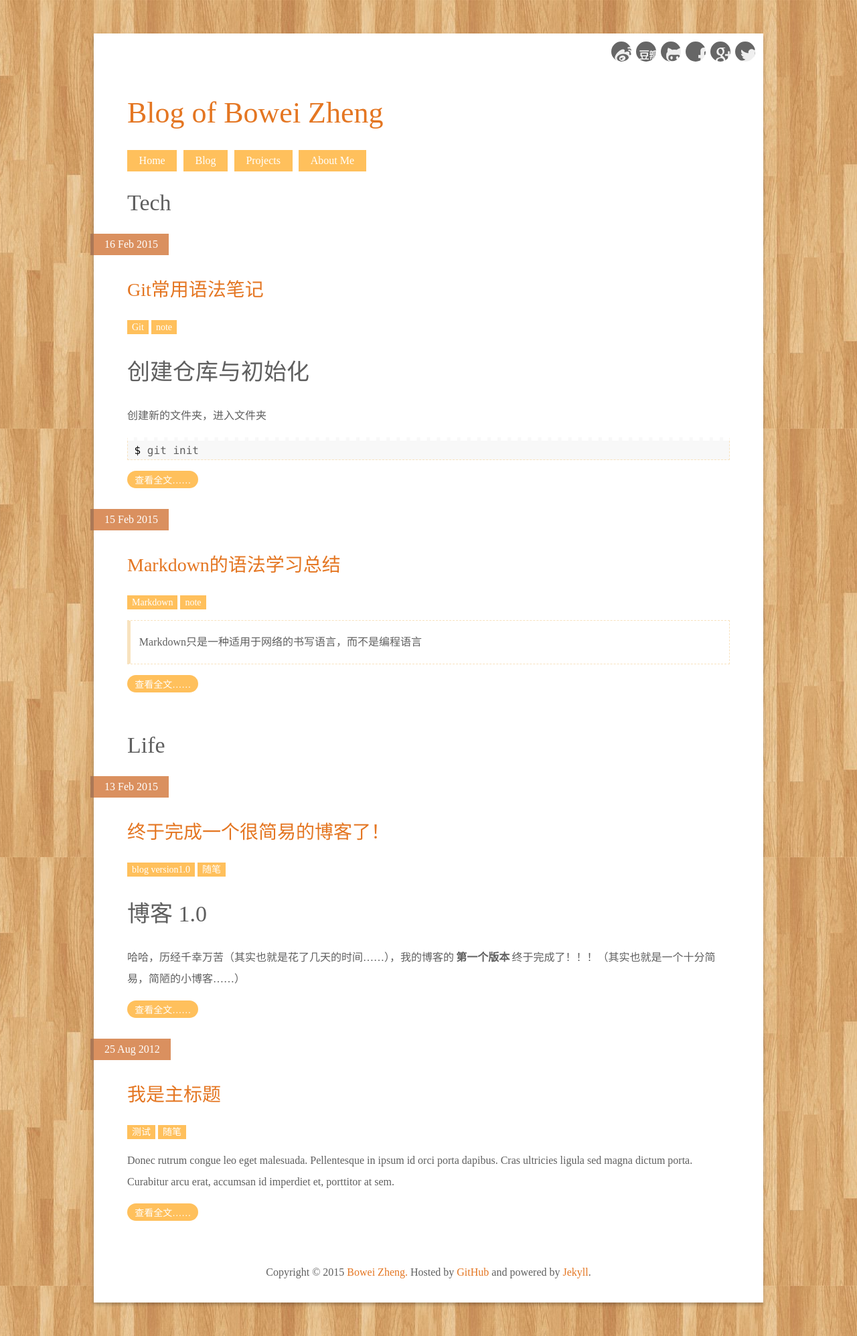
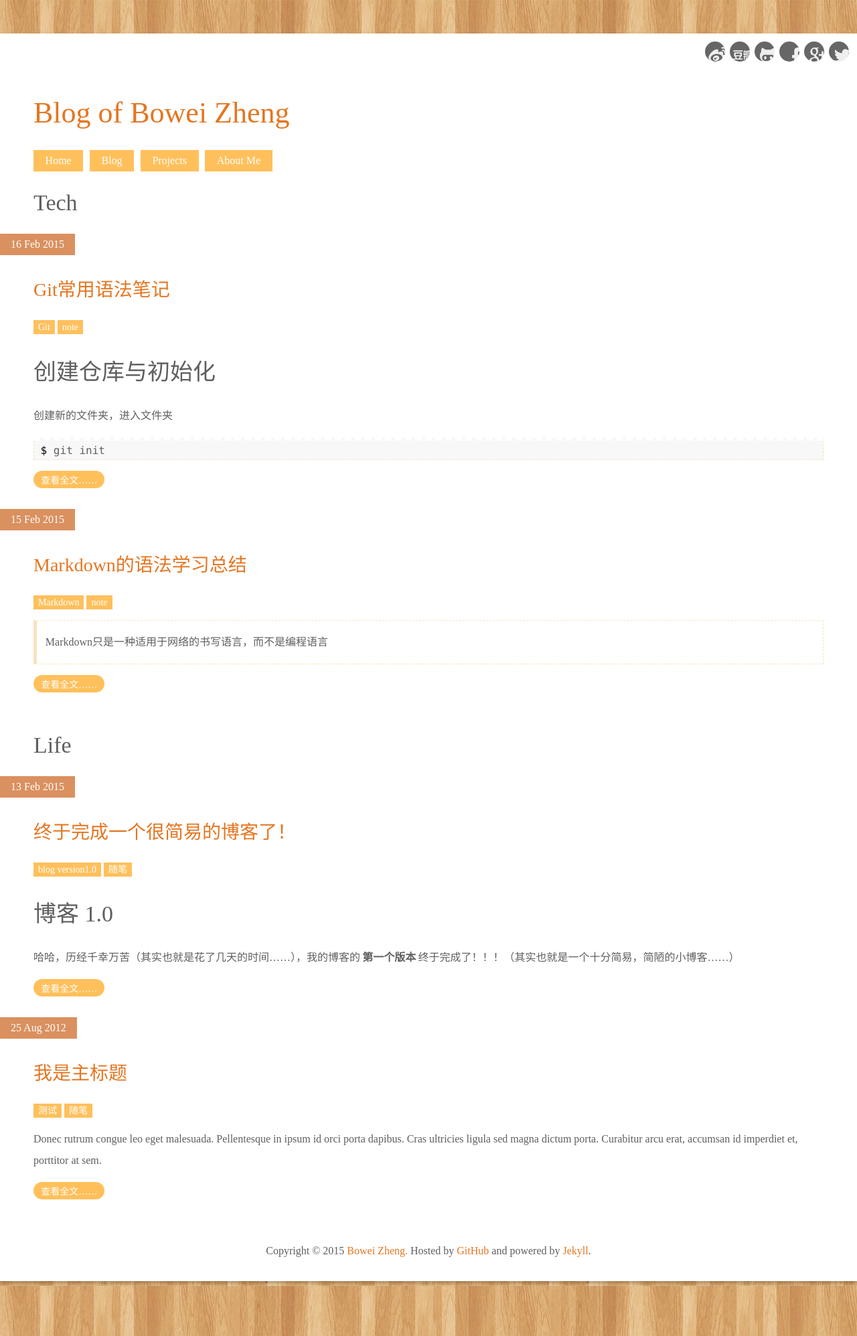
Before and after one commit to wynn719/blog, a Jekyll site: the page built from index.html, in a window 1280 px wide. Shown: the whole page at 67% size. Built offline with Jekyll 4.4.1, drawn with Linux system fonts in a browser that asks for light colours; comment, search, counter and statistics services are not loaded.

Commit message:
update default.css

```diff
--- a/css/default.css
+++ b/css/default.css
@@ -5,13 +5,6 @@
 @colordef chocolate 巧克力 rgb(228,118,34)
 @colordef peru 秘鲁色 rgb(171,120,86)
 */
-
-/* flow */
-@media screen and ( max-width: 1024px ){
-	#wrapper{
-		width: 900px;
-	}
-}
 
 /* reset */
 body{
@@ -88,8 +81,24 @@
 }
 
 /* wrapper */
+@media screen and ( max-width: 1024px ){
+	#wrapper{
+		width: 900px;
+	}
+}
+
+@media screen and ( max-width: 720px ) {
+	#wrapper{
+		width: 600px;
+	}
+}
+
+@media screen and ( max-width: 480px ) {
+	#wrapper{
+		width: 480px;
+	}
+}
 #wrapper{
-	width: 1000px;
 	height: auto;
 	margin: 50px auto;
 	background-color: white;
```
